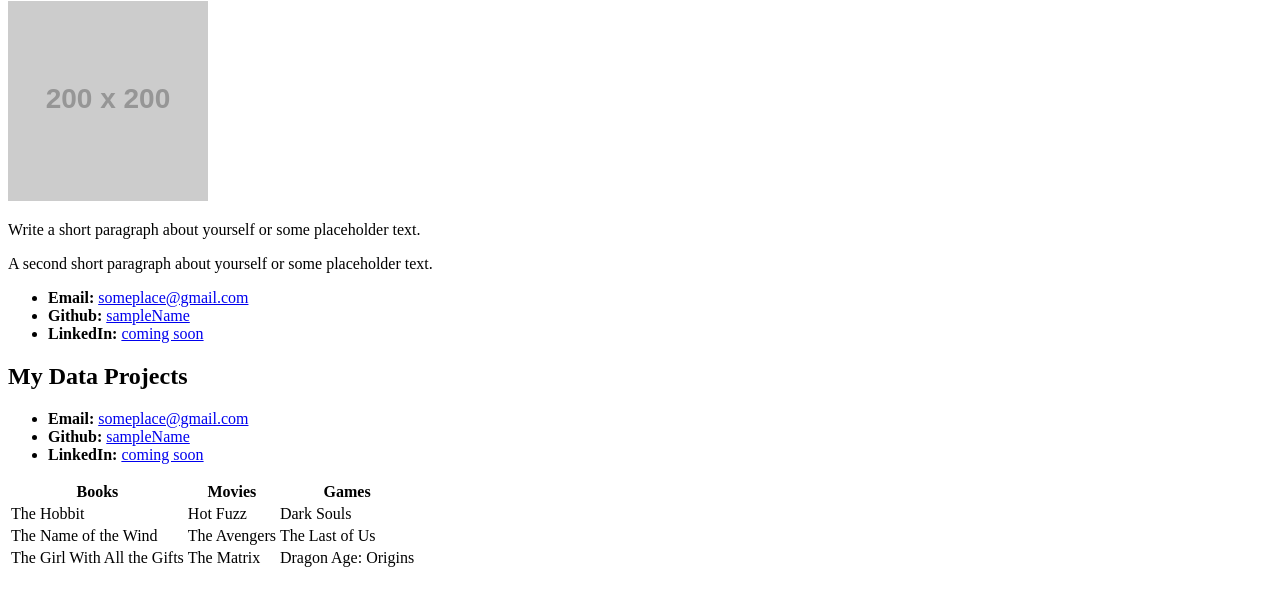
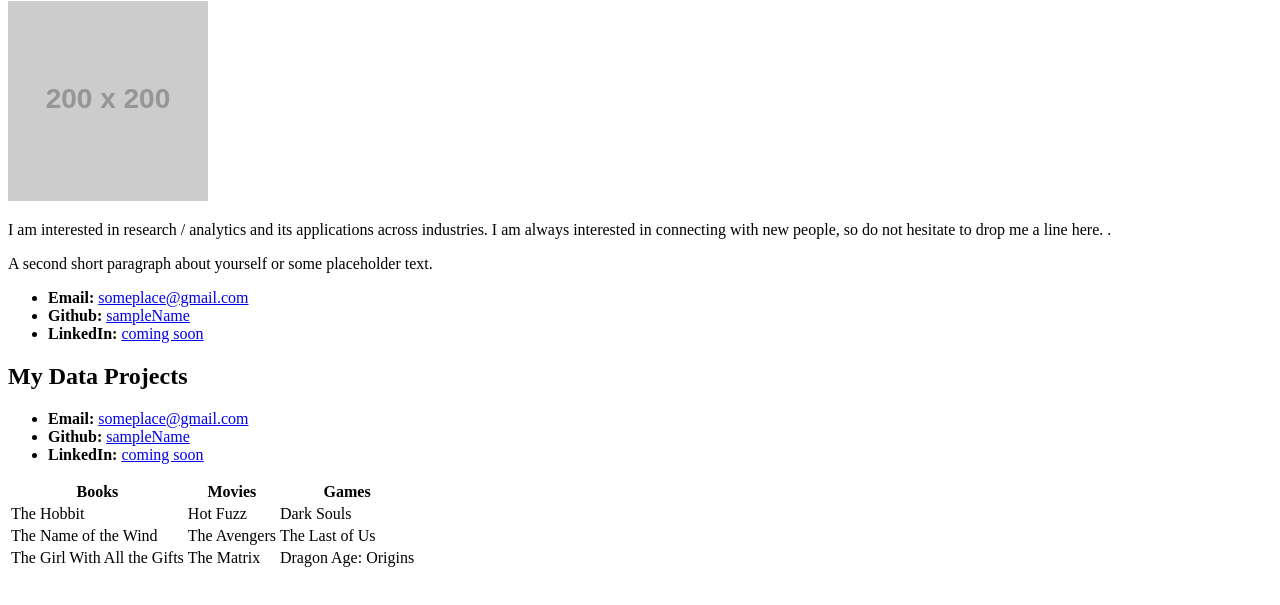
Before and after one commit to oscar4martins/oscar4martins.github.io, a plain HTML site: page index.html in a window 1280 px wide. Shown: the part 79-684 px from the top of the page. Drawn offline with Linux system fonts and the light colour scheme; placeholder pictures from the web are drawn by us.

Commit message:
new paragraph

```diff
--- a/index.html
+++ b/index.html
@@ -11,7 +11,7 @@
 
   <img src="https://placehold.it/200x200" alt="Martins Umeugoji">
 
-  <p>Write a short paragraph about yourself or some placeholder text.</p>
+  <p>I am interested in research / analytics and its applications across industries. I am always interested in connecting with new people, so do not hesitate to drop me a line here. .</p>
   <p>A second short paragraph about yourself or some placeholder text.</p>
 
   <ul>
```
